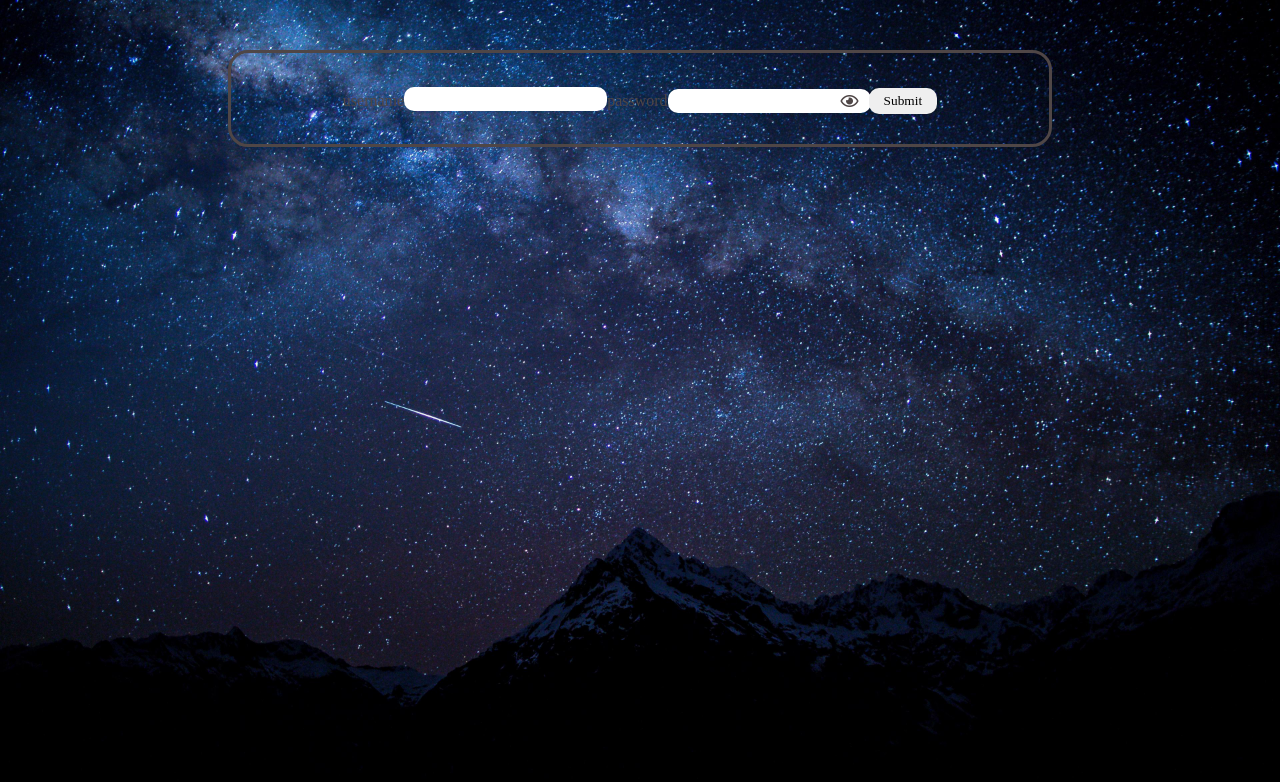
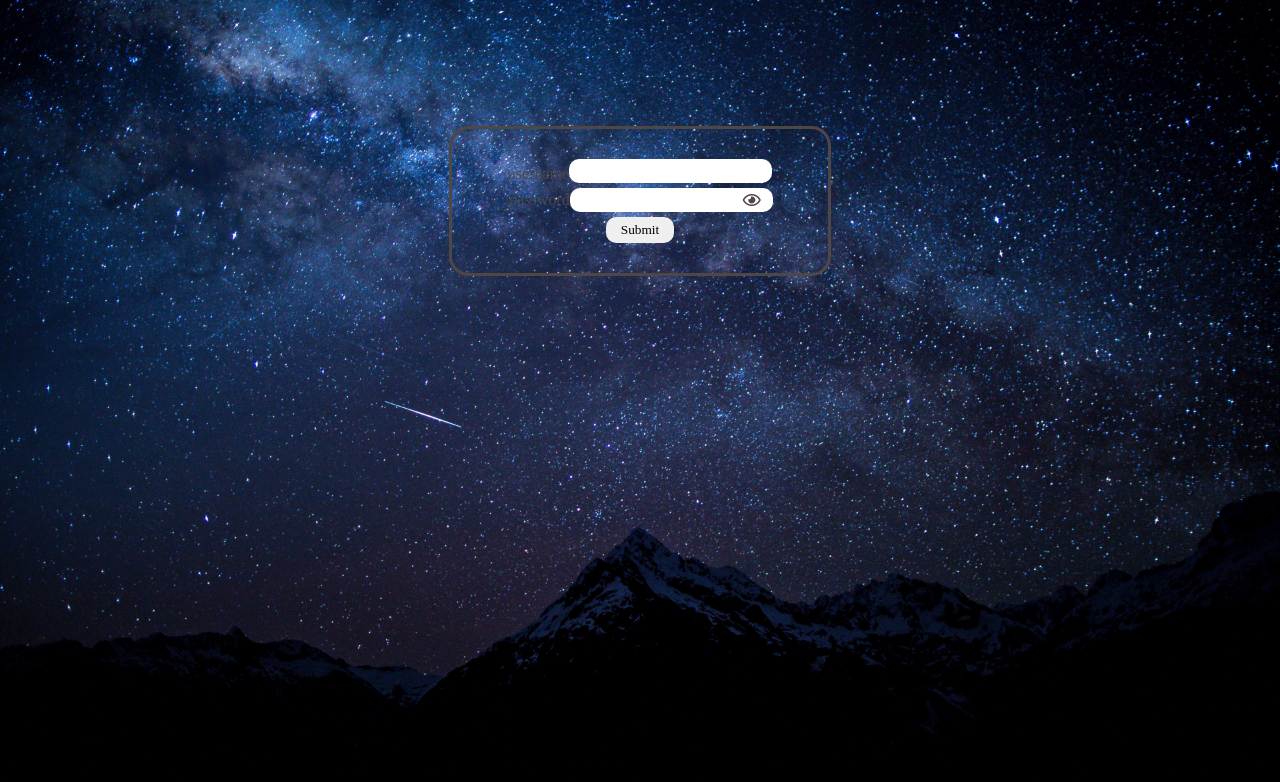
Before and after one commit to chandan0507/javascriptTutorial, a plain HTML site: page smallProject/index.html in a window 1280 px wide. Drawn offline with Linux system fonts and the light colour scheme; a web font is replaced by a local one.

Commit message:
modified few changes in smallProject

```diff
--- a/smallProject/style.css
+++ b/smallProject/style.css
@@ -6,14 +6,14 @@ body{
     background-attachment: fixed;
 }
 .container{
-    margin: 50px 220px 50px 220px;
-    padding: 30px 0px;
+    margin: auto;
+    margin-top: 10%;
+    width: 25%;
+    padding: 30px 30px;
     display: flex;
-    flex-direction: column;
     flex-wrap: wrap;
     justify-content: center;
     align-items: center;
-    flex-direction: column;
     border: solid;
     border-radius: 20px;
     opacity: 1.0;
@@ -29,7 +29,6 @@ body{
 }
 .items{
     padding-top: 5px;
-    flex-shrink: 1;
 }
 #submit{
     border-radius: 10px;
@@ -75,7 +74,6 @@ img{
 }
 .changeCon{
     display: flex;
-    flex-direction: row;
     margin-right: 10px;
     align-items: center;
 }
@@ -83,9 +81,3 @@ img{
     margin-right: 0px;
     padding-right: 0px;
 }
-.container-two{
-    display: flex;
-    flex-direction: row;
-    flex-wrap: wrap;
-    min-width: fit-content;
-}
```
